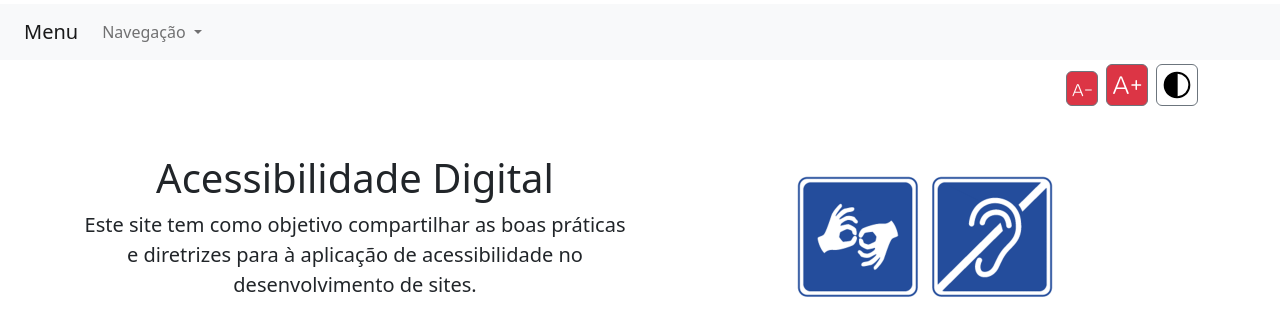
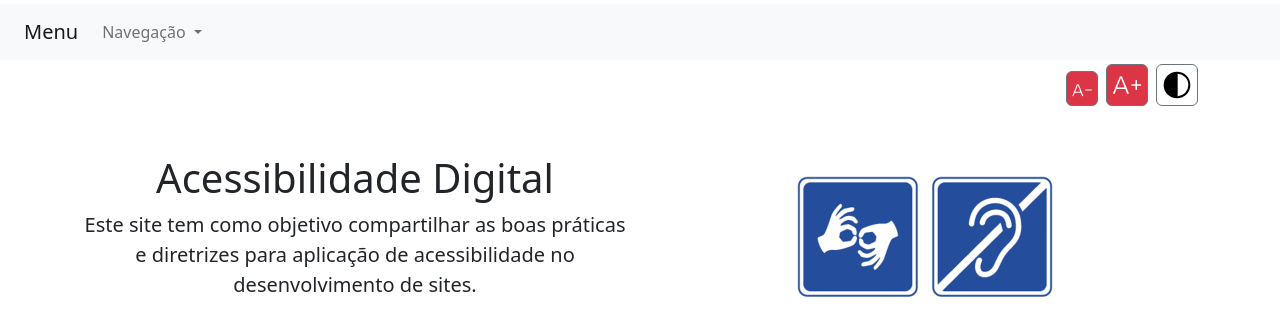
Before and after one commit to AbJoia/acessibilidade-digital, a plain HTML site: page index.html in a window 1280 px wide. Shown: the top 310 px of the page. Drawn offline with nearby package versions, Linux system fonts and the light colour scheme.

Commit message:
correção frase

```diff
--- a/index.html
+++ b/index.html
@@ -156,7 +156,7 @@
             <h1>Acessibilidade Digital</h1>
             <p class="lead">
               Este site tem como objetivo compartilhar as boas práticas e
-              diretrizes para à aplicação de acessibilidade no desenvolvimento
+              diretrizes para aplicação de acessibilidade no desenvolvimento
               de sites.
             </p>
           </div>
```
